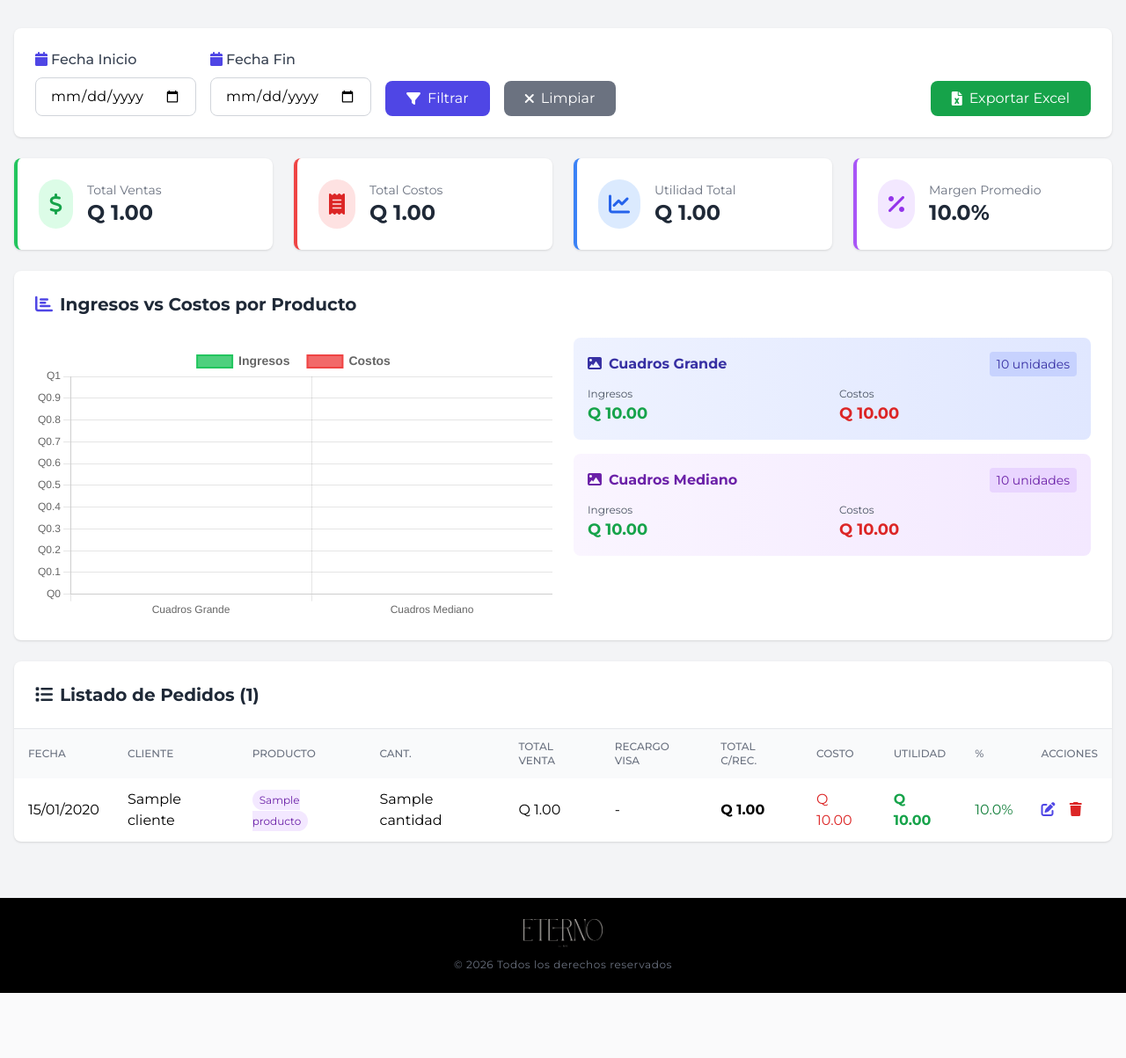
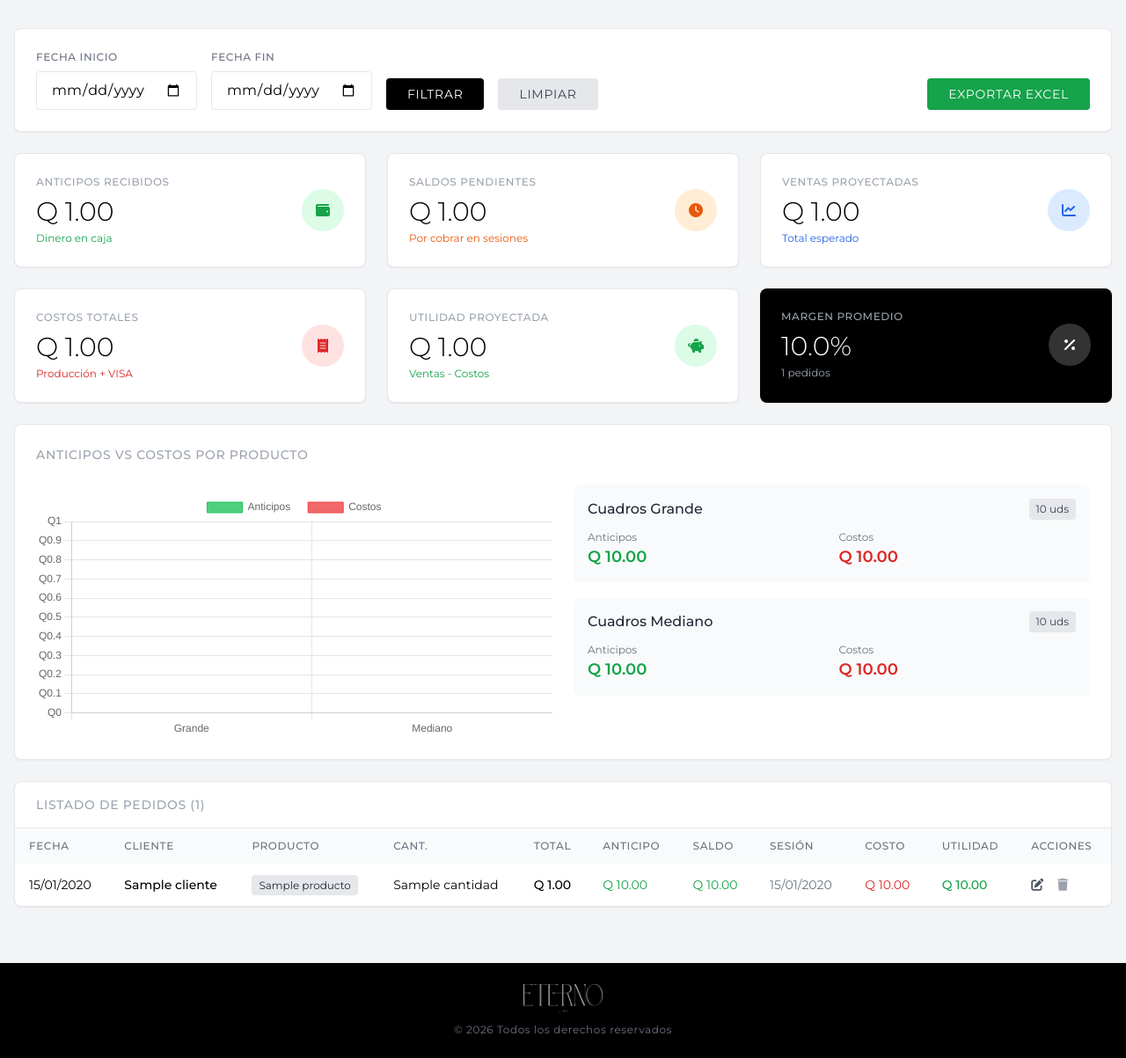
Before and after one commit to toibar92/ETERNO-by-MK, a Flask app: template templates/dashboard.html in a window 1280 px wide. Shown: the whole page at 88% size. Before the commit the page ends 1129 px from the top, so only its background shows below. Run offline with Flask 3, Linux system fonts and the light colour scheme; the template is opened without the code that fills it: most values are stand-ins (such as "Sample title", 1, 10 or a date in 2020); some libraries are stand-ins or nearby versions.

Commit message:
Update dashboard.html

```diff
--- a/templates/dashboard.html
+++ b/templates/dashboard.html
@@ -1,137 +1,160 @@
 {% extends "base.html" %}
 
-{% block title %}Dashboard - Calculadora Eterno{% endblock %}
+{% block title %}Dashboard - ETERNO by MK{% endblock %}
 
 {% block content %}
 <div class="space-y-6">
-    <!-- Filtro por fechas y Exportar -->
-    <div class="bg-white rounded-lg shadow p-6">
+    <!-- Filtro por fechas -->
+    <div class="bg-white rounded-lg shadow-sm border border-gray-200 p-6">
         <form method="GET" class="flex flex-wrap items-end gap-4">
             <div>
-                <label class="block text-gray-700 font-medium mb-2">
-                    <i class="fas fa-calendar text-indigo-600 mr-1"></i>Fecha Inicio
-                </label>
+                <label class="block text-xs font-medium text-gray-500 uppercase tracking-wider mb-2">Fecha Inicio</label>
                 <input type="date" name="fecha_inicio" value="{{ fecha_inicio }}"
-                       class="px-4 py-2 border border-gray-300 rounded-lg focus:ring-2 focus:ring-indigo-500">
+                       class="px-4 py-2 border border-gray-200 rounded focus:border-black focus:ring-0">
             </div>
             <div>
-                <label class="block text-gray-700 font-medium mb-2">
-                    <i class="fas fa-calendar text-indigo-600 mr-1"></i>Fecha Fin
-                </label>
+                <label class="block text-xs font-medium text-gray-500 uppercase tracking-wider mb-2">Fecha Fin</label>
                 <input type="date" name="fecha_fin" value="{{ fecha_fin }}"
-                       class="px-4 py-2 border border-gray-300 rounded-lg focus:ring-2 focus:ring-indigo-500">
+                       class="px-4 py-2 border border-gray-200 rounded focus:border-black focus:ring-0">
             </div>
-            <button type="submit"
-                    class="bg-indigo-600 text-white px-6 py-2 rounded-lg hover:bg-indigo-700 transition flex items-center">
-                <i class="fas fa-filter mr-2"></i>Filtrar
+            <button type="submit" class="bg-black text-white px-6 py-2 rounded hover:bg-gray-800 transition text-sm uppercase tracking-wider">
+                Filtrar
             </button>
-            <a href="{{ url_for('dashboard') }}"
-               class="bg-gray-500 text-white px-6 py-2 rounded-lg hover:bg-gray-600 transition flex items-center">
-                <i class="fas fa-times mr-2"></i>Limpiar
+            <a href="{{ url_for('dashboard') }}" class="bg-gray-200 text-gray-700 px-6 py-2 rounded hover:bg-gray-300 transition text-sm uppercase tracking-wider">
+                Limpiar
             </a>
             <a href="{{ url_for('exportar_excel', fecha_inicio=fecha_inicio, fecha_fin=fecha_fin) }}"
-               class="bg-green-600 text-white px-6 py-2 rounded-lg hover:bg-green-700 transition flex items-center ml-auto">
-                <i class="fas fa-file-excel mr-2"></i>Exportar Excel
+               class="ml-auto bg-green-600 text-white px-6 py-2 rounded hover:bg-green-700 transition text-sm uppercase tracking-wider">
+                Exportar Excel
             </a>
         </form>
     </div>
 
-    <!-- Resumen de estadísticas -->
-    <div class="grid grid-cols-1 md:grid-cols-2 lg:grid-cols-4 gap-6">
-        <div class="bg-white rounded-lg shadow p-6 border-l-4 border-green-500">
-            <div class="flex items-center">
-                <div class="p-3 bg-green-100 rounded-full">
-                    <i class="fas fa-dollar-sign text-green-600 text-2xl"></i>
+    <!-- Tarjetas principales -->
+    <div class="grid grid-cols-1 md:grid-cols-2 lg:grid-cols-3 gap-6">
+        <!-- Anticipos Recibidos -->
+        <div class="bg-white rounded-lg shadow-sm border border-gray-200 p-6">
+            <div class="flex items-center justify-between">
+                <div>
+                    <p class="text-xs font-medium text-gray-400 uppercase tracking-wider">Anticipos Recibidos</p>
+                    <p class="text-3xl font-light text-black mt-2">Q {{ "{:,.2f}".format(estadisticas.total_anticipos) }}</p>
+                    <p class="text-xs text-green-600 mt-1">Dinero en caja</p>
                 </div>
-                <div class="ml-4">
-                    <p class="text-gray-500 text-sm">Total Ventas</p>
-                    <p class="text-2xl font-bold text-gray-800">Q {{ "{:,.2f}".format(estadisticas.total_ventas) }}</p>
+                <div class="w-12 h-12 bg-green-100 rounded-full flex items-center justify-center">
+                    <i class="fas fa-wallet text-green-600"></i>
                 </div>
             </div>
         </div>
-        <div class="bg-white rounded-lg shadow p-6 border-l-4 border-red-500">
-            <div class="flex items-center">
-                <div class="p-3 bg-red-100 rounded-full">
-                    <i class="fas fa-receipt text-red-600 text-2xl"></i>
+
+        <!-- Saldos Pendientes -->
+        <div class="bg-white rounded-lg shadow-sm border border-gray-200 p-6">
+            <div class="flex items-center justify-between">
+                <div>
+                    <p class="text-xs font-medium text-gray-400 uppercase tracking-wider">Saldos Pendientes</p>
+                    <p class="text-3xl font-light text-black mt-2">Q {{ "{:,.2f}".format(estadisticas.total_saldos_pendientes) }}</p>
+                    <p class="text-xs text-orange-600 mt-1">Por cobrar en sesiones</p>
                 </div>
-                <div class="ml-4">
-                    <p class="text-gray-500 text-sm">Total Costos</p>
-                    <p class="text-2xl font-bold text-gray-800">Q {{ "{:,.2f}".format(estadisticas.total_costos) }}</p>
+                <div class="w-12 h-12 bg-orange-100 rounded-full flex items-center justify-center">
+                    <i class="fas fa-clock text-orange-600"></i>
                 </div>
             </div>
         </div>
-        <div class="bg-white rounded-lg shadow p-6 border-l-4 border-blue-500">
-            <div class="flex items-center">
-                <div class="p-3 bg-blue-100 rounded-full">
-                    <i class="fas fa-chart-line text-blue-600 text-2xl"></i>
+
+        <!-- Ventas Proyectadas -->
+        <div class="bg-white rounded-lg shadow-sm border border-gray-200 p-6">
+            <div class="flex items-center justify-between">
+                <div>
+                    <p class="text-xs font-medium text-gray-400 uppercase tracking-wider">Ventas Proyectadas</p>
+                    <p class="text-3xl font-light text-black mt-2">Q {{ "{:,.2f}".format(estadisticas.total_ventas_proyectadas) }}</p>
+                    <p class="text-xs text-blue-600 mt-1">Total esperado</p>
                 </div>
-                <div class="ml-4">
-                    <p class="text-gray-500 text-sm">Utilidad Total</p>
-                    <p class="text-2xl font-bold text-gray-800">Q {{ "{:,.2f}".format(estadisticas.total_utilidad) }}</p>
+                <div class="w-12 h-12 bg-blue-100 rounded-full flex items-center justify-center">
+                    <i class="fas fa-chart-line text-blue-600"></i>
                 </div>
             </div>
         </div>
-        <div class="bg-white rounded-lg shadow p-6 border-l-4 border-purple-500">
-            <div class="flex items-center">
-                <div class="p-3 bg-purple-100 rounded-full">
-                    <i class="fas fa-percentage text-purple-600 text-2xl"></i>
+
+        <!-- Costos Totales -->
+        <div class="bg-white rounded-lg shadow-sm border border-gray-200 p-6">
+            <div class="flex items-center justify-between">
+                <div>
+                    <p class="text-xs font-medium text-gray-400 uppercase tracking-wider">Costos Totales</p>
+                    <p class="text-3xl font-light text-black mt-2">Q {{ "{:,.2f}".format(estadisticas.total_costos) }}</p>
+                    <p class="text-xs text-red-600 mt-1">Producción + VISA</p>
                 </div>
-                <div class="ml-4">
-                    <p class="text-gray-500 text-sm">Margen Promedio</p>
-                    <p class="text-2xl font-bold text-gray-800">{{ "{:.1f}".format(estadisticas.margen_promedio) }}%</p>
+                <div class="w-12 h-12 bg-red-100 rounded-full flex items-center justify-center">
+                    <i class="fas fa-receipt text-red-600"></i>
+                </div>
+            </div>
+        </div>
+
+        <!-- Utilidad Proyectada -->
+        <div class="bg-white rounded-lg shadow-sm border border-gray-200 p-6">
+            <div class="flex items-center justify-between">
+                <div>
+                    <p class="text-xs font-medium text-gray-400 uppercase tracking-wider">Utilidad Proyectada</p>
+                    <p class="text-3xl font-light text-black mt-2">Q {{ "{:,.2f}".format(estadisticas.total_utilidad) }}</p>
+                    <p class="text-xs text-green-600 mt-1">Ventas - Costos</p>
+                </div>
+                <div class="w-12 h-12 bg-green-100 rounded-full flex items-center justify-center">
+                    <i class="fas fa-piggy-bank text-green-600"></i>
+                </div>
+            </div>
+        </div>
+
+        <!-- Margen -->
+        <div class="bg-black rounded-lg shadow-sm p-6">
+            <div class="flex items-center justify-between">
+                <div>
+                    <p class="text-xs font-medium text-gray-400 uppercase tracking-wider">Margen Promedio</p>
+                    <p class="text-3xl font-light text-white mt-2">{{ "{:.1f}".format(estadisticas.margen_promedio) }}%</p>
+                    <p class="text-xs text-gray-400 mt-1">{{ estadisticas.total_pedidos }} pedidos</p>
+                </div>
+                <div class="w-12 h-12 bg-white bg-opacity-20 rounded-full flex items-center justify-center">
+                    <i class="fas fa-percentage text-white"></i>
                 </div>
             </div>
         </div>
     </div>
 
-    <!-- Gráfica de Ingresos vs Costos -->
-    <div class="bg-white rounded-lg shadow p-6">
-        <h3 class="text-xl font-bold text-gray-800 mb-6 flex items-center">
-            <i class="fas fa-chart-bar text-indigo-600 mr-2"></i>Ingresos vs Costos por Producto
-        </h3>
+    <!-- Gráfica Anticipos vs Costos -->
+    <div class="bg-white rounded-lg shadow-sm border border-gray-200 p-6">
+        <h3 class="text-sm font-medium text-gray-400 uppercase tracking-wider mb-6">Anticipos vs Costos por Producto</h3>
         <div class="grid grid-cols-1 lg:grid-cols-2 gap-6">
-            <div class="h-80">
-                <canvas id="chartIngresosVsCostos"></canvas>
+            <div class="h-72">
+                <canvas id="chartAnticiposCostos"></canvas>
             </div>
             <div class="space-y-4">
-                <div class="bg-gradient-to-r from-indigo-50 to-indigo-100 p-4 rounded-lg">
-                    <div class="flex justify-between items-center mb-2">
-                        <h4 class="font-bold text-indigo-800">
-                            <i class="fas fa-image mr-2"></i>Cuadros Grande
-                        </h4>
-                        <span class="bg-indigo-200 text-indigo-800 px-2 py-1 rounded text-sm">
-                            {{ estadisticas.pedidos_grande }} unidades
-                        </span>
+                <div class="bg-gray-50 p-4 rounded-lg">
+                    <div class="flex justify-between items-center mb-3">
+                        <h4 class="font-medium text-gray-800">Cuadros Grande</h4>
+                        <span class="bg-gray-200 text-gray-700 px-2 py-1 rounded text-xs">{{ estadisticas.pedidos_grande }} uds</span>
                     </div>
-                    <div class="grid grid-cols-2 gap-4 mt-3">
+                    <div class="grid grid-cols-2 gap-4">
                         <div>
-                            <p class="text-xs text-gray-600">Ingresos</p>
-                            <p class="text-lg font-bold text-green-600">Q {{ "{:,.2f}".format(estadisticas.ventas_grande) }}</p>
+                            <p class="text-xs text-gray-500">Anticipos</p>
+                            <p class="text-lg font-semibold text-green-600">Q {{ "{:,.2f}".format(estadisticas.anticipos_grande) }}</p>
                         </div>
                         <div>
-                            <p class="text-xs text-gray-600">Costos</p>
-                            <p class="text-lg font-bold text-red-600">Q {{ "{:,.2f}".format(estadisticas.costos_grande) }}</p>
+                            <p class="text-xs text-gray-500">Costos</p>
+                            <p class="text-lg font-semibold text-red-600">Q {{ "{:,.2f}".format(estadisticas.costos_grande) }}</p>
                         </div>
                     </div>
                 </div>
 
-                <div class="bg-gradient-to-r from-purple-50 to-purple-100 p-4 rounded-lg">
-                    <div class="flex justify-between items-center mb-2">
-                        <h4 class="font-bold text-purple-800">
-                            <i class="fas fa-image mr-2"></i>Cuadros Mediano
-                        </h4>
-                        <span class="bg-purple-200 text-purple-800 px-2 py-1 rounded text-sm">
-                            {{ estadisticas.pedidos_mediano }} unidades
-                        </span>
+                <div class="bg-gray-50 p-4 rounded-lg">
+                    <div class="flex justify-between items-center mb-3">
+                        <h4 class="font-medium text-gray-800">Cuadros Mediano</h4>
+                        <span class="bg-gray-200 text-gray-700 px-2 py-1 rounded text-xs">{{ estadisticas.pedidos_mediano }} uds</span>
                     </div>
-                    <div class="grid grid-cols-2 gap-4 mt-3">
+                    <div class="grid grid-cols-2 gap-4">
                         <div>
-                            <p class="text-xs text-gray-600">Ingresos</p>
-                            <p class="text-lg font-bold text-green-600">Q {{ "{:,.2f}".format(estadisticas.ventas_mediano) }}</p>
+                            <p class="text-xs text-gray-500">Anticipos</p>
+                            <p class="text-lg font-semibold text-green-600">Q {{ "{:,.2f}".format(estadisticas.anticipos_mediano) }}</p>
                         </div>
                         <div>
-                            <p class="text-xs text-gray-600">Costos</p>
-                            <p class="text-lg font-bold text-red-600">Q {{ "{:,.2f}".format(estadisticas.costos_mediano) }}</p>
+                            <p class="text-xs text-gray-500">Costos</p>
+                            <p class="text-lg font-semibold text-red-600">Q {{ "{:,.2f}".format(estadisticas.costos_mediano) }}</p>
                         </div>
                     </div>
                 </div>
@@ -140,64 +163,65 @@
     </div>
 
     <!-- Tabla de pedidos -->
-    <div class="bg-white rounded-lg shadow overflow-hidden">
-        <div class="p-6 border-b flex justify-between items-center">
-            <h2 class="text-xl font-bold text-gray-800">
-                <i class="fas fa-list mr-2"></i>Listado de Pedidos ({{ estadisticas.total_pedidos }})
+    <div class="bg-white rounded-lg shadow-sm border border-gray-200 overflow-hidden">
+        <div class="px-6 py-4 border-b border-gray-200">
+            <h2 class="text-sm font-medium text-gray-400 uppercase tracking-wider">
+                Listado de Pedidos ({{ estadisticas.total_pedidos }})
             </h2>
         </div>
         <div class="overflow-x-auto">
             <table class="w-full">
                 <thead class="bg-gray-50">
                     <tr>
-                        <th class="px-4 py-3 text-left text-xs font-medium text-gray-500 uppercase">Fecha</th>
-                        <th class="px-4 py-3 text-left text-xs font-medium text-gray-500 uppercase">Cliente</th>
-                        <th class="px-4 py-3 text-left text-xs font-medium text-gray-500 uppercase">Producto</th>
-                        <th class="px-4 py-3 text-left text-xs font-medium text-gray-500 uppercase">Cant.</th>
-                        <th class="px-4 py-3 text-left text-xs font-medium text-gray-500 uppercase">Total Venta</th>
-                        <th class="px-4 py-3 text-left text-xs font-medium text-gray-500 uppercase">Recargo VISA</th>
-                        <th class="px-4 py-3 text-left text-xs font-medium text-gray-500 uppercase">Total c/Rec.</th>
-                        <th class="px-4 py-3 text-left text-xs font-medium text-gray-500 uppercase">Costo</th>
-                        <th class="px-4 py-3 text-left text-xs font-medium text-gray-500 uppercase">Utilidad</th>
-                        <th class="px-4 py-3 text-left text-xs font-medium text-gray-500 uppercase">%</th>
-                        <th class="px-4 py-3 text-left text-xs font-medium text-gray-500 uppercase">Acciones</th>
+                        <th class="px-4 py-3 text-left text-xs font-medium text-gray-500 uppercase tracking-wider">Fecha</th>
+                        <th class="px-4 py-3 text-left text-xs font-medium text-gray-500 uppercase tracking-wider">Cliente</th>
+                        <th class="px-4 py-3 text-left text-xs font-medium text-gray-500 uppercase tracking-wider">Producto</th>
+                        <th class="px-4 py-3 text-left text-xs font-medium text-gray-500 uppercase tracking-wider">Cant.</th>
+                        <th class="px-4 py-3 text-left text-xs font-medium text-gray-500 uppercase tracking-wider">Total</th>
+                        <th class="px-4 py-3 text-left text-xs font-medium text-gray-500 uppercase tracking-wider">Anticipo</th>
+                        <th class="px-4 py-3 text-left text-xs font-medium text-gray-500 uppercase tracking-wider">Saldo</th>
+                        <th class="px-4 py-3 text-left text-xs font-medium text-gray-500 uppercase tracking-wider">Sesión</th>
+                        <th class="px-4 py-3 text-left text-xs font-medium text-gray-500 uppercase tracking-wider">Costo</th>
+                        <th class="px-4 py-3 text-left text-xs font-medium text-gray-500 uppercase tracking-wider">Utilidad</th>
+                        <th class="px-4 py-3 text-left text-xs font-medium text-gray-500 uppercase tracking-wider">Acciones</th>
                     </tr>
                 </thead>
                 <tbody class="divide-y divide-gray-200">
                     {% for pedido in pedidos %}
                     <tr class="hover:bg-gray-50">
-                        <td class="px-4 py-3 whitespace-nowrap">{{ pedido.fecha.strftime('%d/%m/%Y') if pedido.fecha else '' }}</td>
-                        <td class="px-4 py-3">{{ pedido.cliente }}</td>
+                        <td class="px-4 py-3 text-sm">{{ pedido.fecha.strftime('%d/%m/%Y') if pedido.fecha else '' }}</td>
+                        <td class="px-4 py-3 text-sm font-medium">{{ pedido.cliente }}</td>
                         <td class="px-4 py-3">
-                            <span class="px-2 py-1 rounded-full text-xs {% if pedido.producto == 'Grande' %}bg-indigo-100 text-indigo-800{% else %}bg-purple-100 text-purple-800{% endif %}">
+                            <span class="px-2 py-1 rounded text-xs {% if pedido.producto == 'Grande' %}bg-gray-800 text-white{% else %}bg-gray-200 text-gray-800{% endif %}">
                                 {{ pedido.producto }}
                             </span>
                         </td>
-                        <td class="px-4 py-3">{{ pedido.cantidad }}</td>
-                        <td class="px-4 py-3">Q {{ "{:,.2f}".format(pedido.total_venta) }}</td>
-                        <td class="px-4 py-3 {% if pedido.recargo_visa > 0 %}text-orange-600{% endif %}">
-                            {% if pedido.recargo_visa > 0 %}Q {{ "{:,.2f}".format(pedido.recargo_visa) }}{% else %}-{% endif %}
+                        <td class="px-4 py-3 text-sm">{{ pedido.cantidad }}</td>
+                        <td class="px-4 py-3 text-sm font-medium">Q {{ "{:,.2f}".format(pedido.total_venta) }}</td>
+                        <td class="px-4 py-3 text-sm text-green-600">Q {{ "{:,.2f}".format(pedido.anticipo) }}</td>
+                        <td class="px-4 py-3 text-sm {% if pedido.saldo_restante > 0 %}text-orange-600{% else %}text-green-600{% endif %}">
+                            Q {{ "{:,.2f}".format(pedido.saldo_restante) }}
                         </td>
-                        <td class="px-4 py-3 font-bold">Q {{ "{:,.2f}".format(pedido.total_con_recargo) }}</td>
-                        <td class="px-4 py-3 text-red-600">Q {{ "{:,.2f}".format(pedido.costo_total) }}</td>
-                        <td class="px-4 py-3 font-bold text-green-600">Q {{ "{:,.2f}".format(pedido.utilidad) }}</td>
-                        <td class="px-4 py-3 text-green-700">{{ "{:.1f}".format(pedido.porcentaje_utilidad) }}%</td>
-                        <td class="px-4 py-3">
-                            <a href="{{ url_for('editar_pedido', pedido_id=pedido.id) }}"
-                               class="text-indigo-600 hover:text-indigo-800 mr-3" title="Editar">
+                        <td class="px-4 py-3 text-sm text-gray-500">
+                            {{ pedido.fecha_sesion.strftime('%d/%m/%Y') if pedido.fecha_sesion else '-' }}
+                        </td>
+                        <td class="px-4 py-3 text-sm text-red-600">Q {{ "{:,.2f}".format(pedido.costo_total) }}</td>
+                        <td class="px-4 py-3 text-sm font-medium text-green-600">Q {{ "{:,.2f}".format(pedido.utilidad) }}</td>
+                        <td class="px-4 py-3 text-sm">
+                            <a href="{{ url_for('editar_pedido', pedido_id=pedido.id) }}" class="text-gray-600 hover:text-black mr-3">
                                 <i class="fas fa-edit"></i>
                             </a>
                             <a href="{{ url_for('eliminar_pedido', pedido_id=pedido.id) }}"
-                               class="text-red-600 hover:text-red-800"
-                               onclick="return confirm('¿Estás seguro de eliminar este pedido?')" title="Eliminar">
+                               class="text-gray-400 hover:text-red-600"
+                               onclick="return confirm('¿Eliminar este pedido?')">
                                 <i class="fas fa-trash"></i>
                             </a>
                         </td>
                     </tr>
                     {% else %}
                     <tr>
-                        <td colspan="11" class="px-4 py-8 text-center text-gray-500">
-                            <i class="fas fa-inbox text-4xl mb-2"></i>
+                        <td colspan="11" class="px-4 py-12 text-center text-gray-400">
+                            <i class="fas fa-inbox text-4xl mb-3"></i>
                             <p>No hay pedidos registrados</p>
                         </td>
                     </tr>
@@ -211,32 +235,32 @@
 
 {% block scripts %}
 <script>
-    const ventasGrande = {{ estadisticas.ventas_grande }};
+    const anticiposGrande = {{ estadisticas.anticipos_grande }};
     const costosGrande = {{ estadisticas.costos_grande }};
-    const ventasMediano = {{ estadisticas.ventas_mediano }};
+    const anticiposMediano = {{ estadisticas.anticipos_mediano }};
     const costosMediano = {{ estadisticas.costos_mediano }};
 
-    const ctx = document.getElementById('chartIngresosVsCostos').getContext('2d');
+    const ctx = document.getElementById('chartAnticiposCostos').getContext('2d');
     new Chart(ctx, {
         type: 'bar',
         data: {
-            labels: ['Cuadros Grande', 'Cuadros Mediano'],
+            labels: ['Grande', 'Mediano'],
             datasets: [
                 {
-                    label: 'Ingresos',
-                    data: [ventasGrande, ventasMediano],
+                    label: 'Anticipos',
+                    data: [anticiposGrande, anticiposMediano],
                     backgroundColor: 'rgba(34, 197, 94, 0.8)',
                     borderColor: 'rgba(34, 197, 94, 1)',
-                    borderWidth: 2,
-                    borderRadius: 8
+                    borderWidth: 1,
+                    borderRadius: 4
                 },
                 {
                     label: 'Costos',
                     data: [costosGrande, costosMediano],
                     backgroundColor: 'rgba(239, 68, 68, 0.8)',
                     borderColor: 'rgba(239, 68, 68, 1)',
-                    borderWidth: 2,
-                    borderRadius: 8
+                    borderWidth: 1,
+                    borderRadius: 4
                 }
             ]
         },
@@ -246,17 +270,7 @@
             plugins: {
                 legend: {
                     position: 'top',
-                    labels: {
-                        padding: 20,
-                        font: { size: 14, weight: 'bold' }
-                    }
-                },
-                tooltip: {
-                    callbacks: {
-                        label: function(context) {
-                            return context.dataset.label + ': Q' + context.raw.toLocaleString('es-GT', {minimumFractionDigits: 2});
-                        }
-                    }
+                    labels: { padding: 20, font: { size: 12 } }
                 }
             },
             scales: {
```
